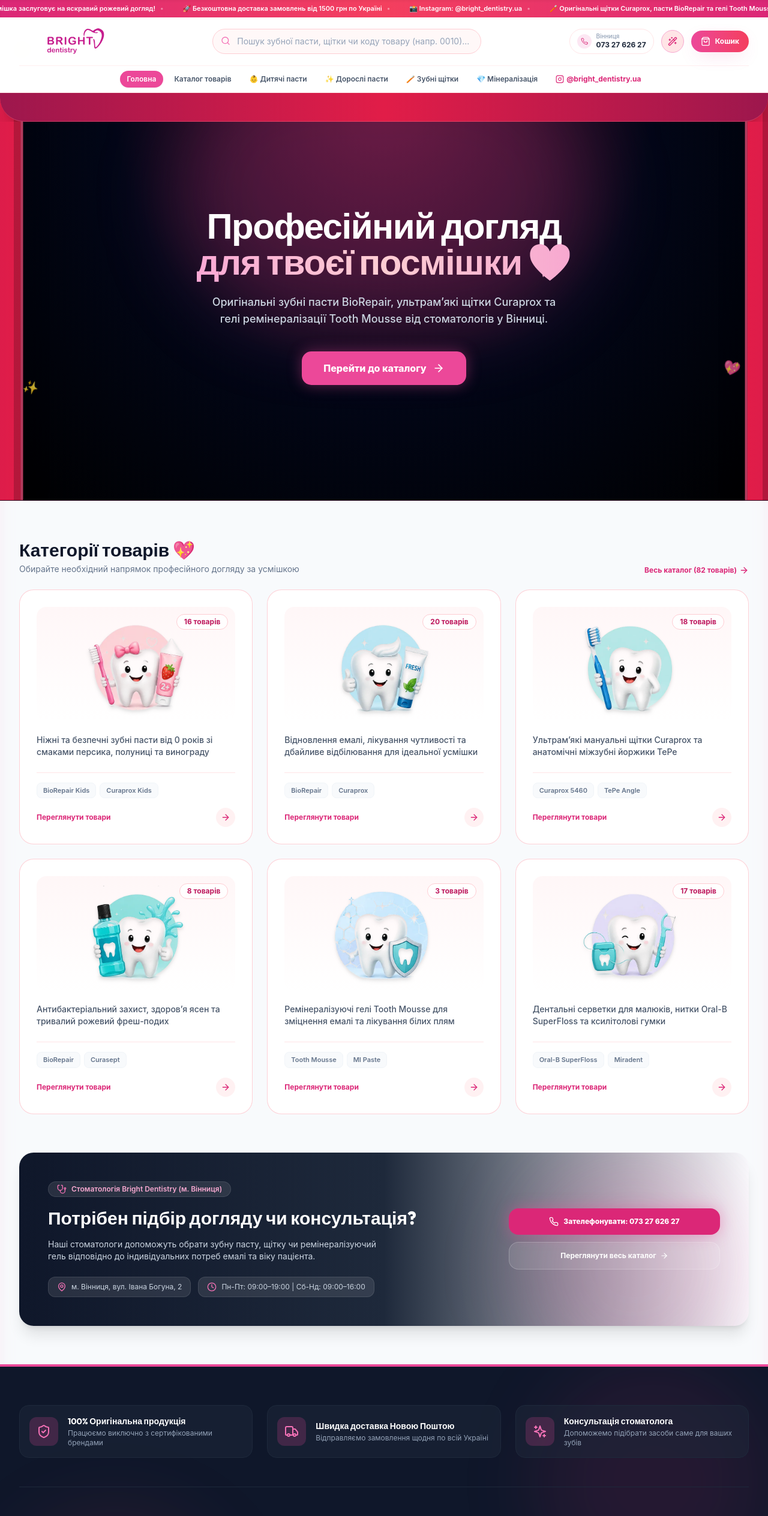
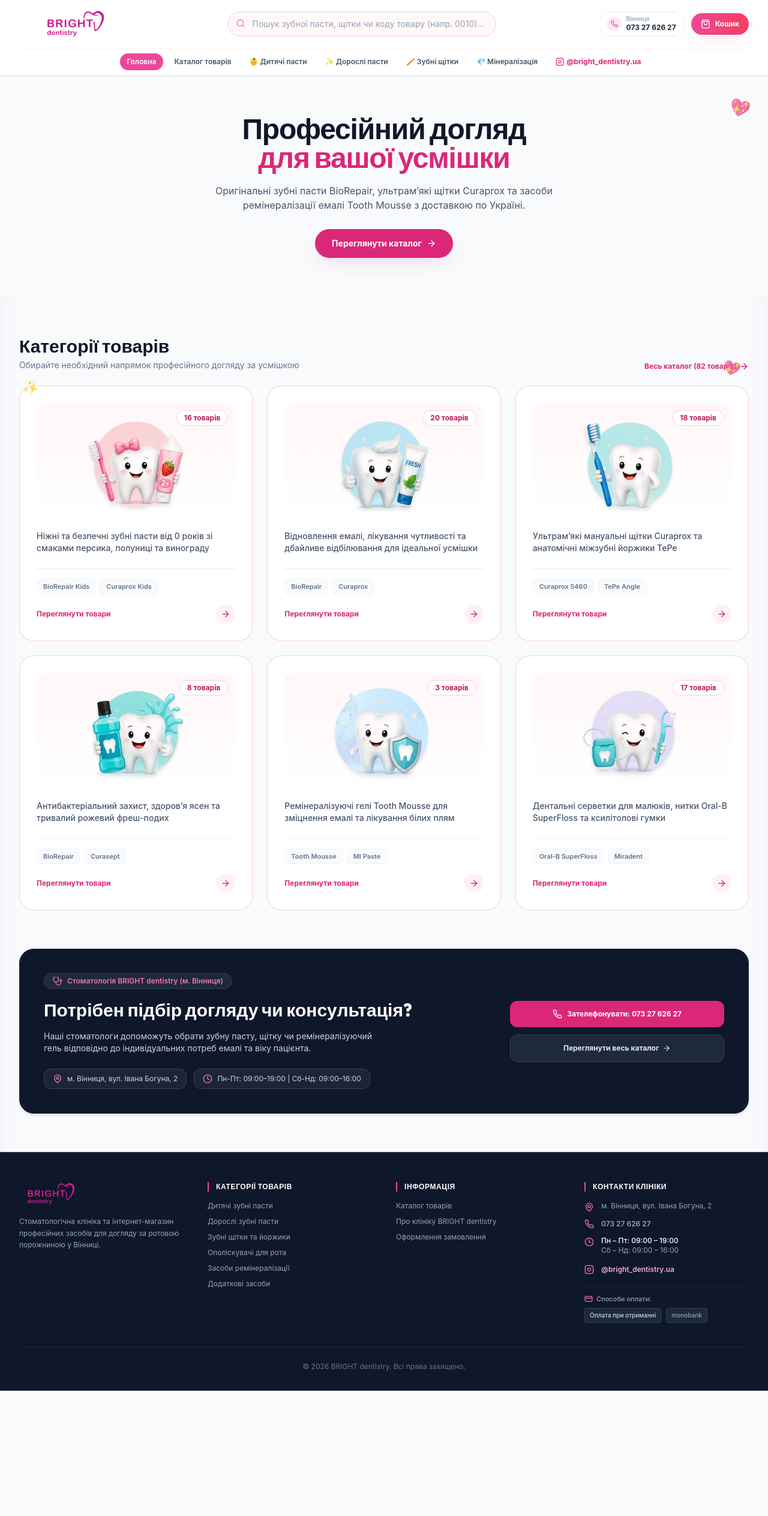
Before and after one commit to androsovzp/brightdentistry, a Next.js app: page / in a window 1280 px wide. Shown: the top 2528 px of the page at 60% size. After the commit the page ends 2319 px from the top, so only its background shows below. Built offline with nearby package versions, Linux system fonts and the light colour scheme.

Commit message:
Simplify UI to clean minimalism: remove unreadable gradients, AI feature blocks, marquee ticker, and curtain animations

```diff
--- a/components/CategoryCatalog.jsx
+++ b/components/CategoryCatalog.jsx
@@ -131,7 +131,7 @@
       <div className="flex flex-col sm:flex-row items-start sm:items-end justify-between mb-6 gap-4">
         <div>
           <h2 className="font-heading font-extrabold text-2xl sm:text-3xl text-slate-900">
-            Категорії товарів 💖
+            Категорії товарів
           </h2>
           <p className="text-slate-500 text-xs sm:text-sm mt-1 max-w-xl">
             Обирайте необхідний напрямок професійного догляду за усмішкою
--- a/components/Footer.jsx
+++ b/components/Footer.jsx
@@ -1,50 +1,13 @@
 import React from 'react';
 import Link from 'next/link';
-import { Phone, Mail, MapPin, ShieldCheck, Truck, Sparkles, Heart, CreditCard, Clock, Instagram } from 'lucide-react';
+import { Phone, MapPin, Clock, Instagram, CreditCard } from 'lucide-react';
 
 export default function Footer() {
   return (
-    <footer className="bg-slate-900 text-slate-300 pt-16 pb-8 border-t-4 border-brand-500 relative overflow-hidden">
-      {/* Background Decorative Pink Blur */}
-      <div className="absolute top-0 right-0 w-96 h-96 bg-brand-600/10 rounded-full blur-3xl pointer-events-none" />
-      <div className="absolute bottom-0 left-0 w-96 h-96 bg-rosebrand-500/10 rounded-full blur-3xl pointer-events-none" />
+    <footer className="bg-slate-900 text-slate-300 pt-12 pb-8 border-t-2 border-slate-800">
+      <div className="max-w-7xl mx-auto px-4 sm:px-6 lg:px-8">
 
-      <div className="max-w-7xl mx-auto px-4 sm:px-6 lg:px-8 relative z-10">
-
-        {/* Features Bar */}
-        <div className="grid grid-cols-1 md:grid-cols-3 gap-6 pb-12 mb-12 border-b border-slate-800">
-          <div className="flex items-center gap-4 p-4 rounded-2xl bg-slate-800/50 border border-slate-800">
-            <div className="w-12 h-12 rounded-xl bg-brand-500/20 text-brand-400 flex items-center justify-center shrink-0">
-              <ShieldCheck className="w-6 h-6" />
-            </div>
-            <div>
-              <h4 className="font-bold text-white text-sm">100% Оригінальна продукція</h4>
-              <p className="text-xs text-slate-400 mt-0.5">Працюємо виключно з сертифікованими брендами</p>
-            </div>
-          </div>
-
-          <div className="flex items-center gap-4 p-4 rounded-2xl bg-slate-800/50 border border-slate-800">
-            <div className="w-12 h-12 rounded-xl bg-brand-500/20 text-brand-400 flex items-center justify-center shrink-0">
-              <Truck className="w-6 h-6" />
-            </div>
-            <div>
-              <h4 className="font-bold text-white text-sm">Швидка доставка Новою Поштою</h4>
-              <p className="text-xs text-slate-400 mt-0.5">Відправляємо замовлення щодня по всій Україні</p>
-            </div>
-          </div>
-
-          <div className="flex items-center gap-4 p-4 rounded-2xl bg-slate-800/50 border border-slate-800">
-            <div className="w-12 h-12 rounded-xl bg-brand-500/20 text-brand-400 flex items-center justify-center shrink-0">
-              <Sparkles className="w-6 h-6" />
-            </div>
-            <div>
-              <h4 className="font-bold text-white text-sm">Консультація стоматолога</h4>
-              <p className="text-xs text-slate-400 mt-0.5">Допоможемо підібрати засоби саме для ваших зубів</p>
-            </div>
-          </div>
-        </div>
-
-        <div className="grid grid-cols-1 md:grid-cols-2 lg:grid-cols-4 gap-10 mb-12">
+        <div className="grid grid-cols-1 md:grid-cols-2 lg:grid-cols-4 gap-10 mb-10">
 
           {/* Col 1: Brand Info */}
           <div className="space-y-4">
@@ -52,52 +15,48 @@
               <img
                 src="/images/logo.svg"
                 alt="BRIGHT dentistry"
-                className="h-12 w-auto object-contain"
+                className="h-10 w-auto object-contain"
               />
             </div>
             <p className="text-xs text-slate-400 leading-relaxed">
-              Стоматологічна клініка та інтернет-магазин професійних засобів для догляду за ротовою порожниною. Ваша усмішка — наша головна турбота.
+              Стоматологічна клініка та інтернет-магазин професійних засобів для догляду за ротовою порожниною у Вінниці.
             </p>
-            <div className="pt-2 flex items-center gap-2 text-xs text-brand-300">
-              <Heart className="w-4 h-4 text-brand-400 fill-brand-400 animate-pulse" />
-              <span>З турботою про здоров'я ваших зубів</span>
-            </div>
           </div>
 
           {/* Col 2: Categories */}
           <div>
-            <h4 className="font-heading font-bold text-white text-sm uppercase tracking-wider mb-4 border-l-2 border-brand-500 pl-3">
+            <h4 className="font-heading font-bold text-white text-xs uppercase tracking-wider mb-4 border-l-2 border-brand-500 pl-3">
               Категорії товарів
             </h4>
             <ul className="space-y-2.5 text-xs text-slate-400">
               <li>
                 <Link href="/catalog/Дитячі%20пасти" className="hover:text-brand-400 transition-colors">
-                  👶 Дитячі зубні пасти
+                  Дитячі зубні пасти
                 </Link>
               </li>
               <li>
                 <Link href="/catalog/Дорослі%20пасти" className="hover:text-brand-400 transition-colors">
-                  ✨ Дорослі зубні пасти
+                  Дорослі зубні пасти
                 </Link>
               </li>
               <li>
                 <Link href="/catalog/Щітки" className="hover:text-brand-400 transition-colors">
-                  🪥 Мануальні та міжзубні щітки
+                  Зубні щітки та йоржики
                 </Link>
               </li>
               <li>
                 <Link href="/catalog/Ополіскувачі" className="hover:text-brand-400 transition-colors">
-                  💧 Ополіскувачі для рота
+                  Ополіскувачі для рота
                 </Link>
               </li>
               <li>
                 <Link href="/catalog/Мінералізація" className="hover:text-brand-400 transition-colors">
-                  💎 Засоби ремінералізації (Tooth Mousse)
+                  Засоби ремінералізації
                 </Link>
               </li>
               <li>
                 <Link href="/catalog/Додаткові%20засоби" className="hover:text-brand-400 transition-colors">
-                  🧼 Серветки, зубні нитки та ксилітол
+                  Додаткові засоби
                 </Link>
               </li>
             </ul>
@@ -105,13 +64,13 @@
 
           {/* Col 3: Navigation */}
           <div>
-            <h4 className="font-heading font-bold text-white text-sm uppercase tracking-wider mb-4 border-l-2 border-brand-500 pl-3">
+            <h4 className="font-heading font-bold text-white text-xs uppercase tracking-wider mb-4 border-l-2 border-brand-500 pl-3">
               Інформація
             </h4>
             <ul className="space-y-2.5 text-xs text-slate-400">
               <li>
                 <Link href="/catalog" className="hover:text-brand-400 transition-colors">
-                  Повний каталог товарів
+                  Каталог товарів
                 </Link>
               </li>
               <li>
@@ -125,11 +84,6 @@
                 </a>
               </li>
               <li>
-                <a href="#delivery" className="hover:text-brand-400 transition-colors">
-                  Оплата та доставка
-                </a>
-              </li>
-              <li>
                 <Link href="/checkout" className="hover:text-brand-400 transition-colors">
                   Оформлення замовлення
                 </Link>
@@ -139,7 +93,7 @@
 
           {/* Col 4: Contacts & Location */}
           <div>
-            <h4 className="font-heading font-bold text-white text-sm uppercase tracking-wider mb-4 border-l-2 border-brand-500 pl-3">
+            <h4 className="font-heading font-bold text-white text-xs uppercase tracking-wider mb-4 border-l-2 border-brand-500 pl-3">
               Контакти клініки
             </h4>
             <ul className="space-y-3 text-xs text-slate-400">
@@ -166,24 +120,24 @@
                   href="https://www.instagram.com/bright_dentistry.ua/"
                   target="_blank"
                   rel="noopener noreferrer"
-                  className="hover:text-white font-semibold text-brand-300 underline"
+                  className="hover:text-white font-semibold text-brand-300"
                 >
                   @bright_dentistry.ua
                 </a>
               </li>
             </ul>
 
-            <div className="mt-6 pt-4 border-t border-slate-800">
-              <div className="text-[11px] text-slate-400 font-medium mb-2 flex items-center gap-1.5">
+            <div className="mt-5 pt-3 border-t border-slate-800">
+              <div className="text-[11px] text-slate-400 font-medium mb-1.5 flex items-center gap-1.5">
                 <CreditCard className="w-3.5 h-3.5 text-brand-400" />
                 Способи оплати:
               </div>
               <div className="flex items-center gap-2 text-[10px]">
-                <span className="bg-slate-800 px-2 py-1 rounded text-slate-300 font-semibold border border-slate-700">
+                <span className="bg-slate-800 px-2 py-1 rounded text-slate-300 font-medium border border-slate-700">
                   Оплата при отриманні
                 </span>
-                <span className="bg-brand-900/60 text-brand-300 px-2 py-1 rounded font-semibold border border-brand-800/50">
-                  monobank (незабаром)
+                <span className="bg-slate-800 px-2 py-1 rounded text-slate-400 font-medium border border-slate-700">
+                  monobank
                 </span>
               </div>
             </div>
@@ -191,15 +145,10 @@
         </div>
 
         {/* Bottom Bar */}
-        <div className="pt-8 border-t border-slate-800 flex flex-col md:flex-row items-center justify-between text-xs text-slate-500 gap-4">
-          <div>
-            © {new Date().getFullYear()} Bright Dentistry. Всі права захищено.
-          </div>
-          <div className="flex items-center gap-6">
-            <span>Офіційна продукція</span>
-            <span>Консультація стоматологів</span>
-          </div>
+        <div className="pt-6 border-t border-slate-800 text-center text-xs text-slate-500">
+          © {new Date().getFullYear()} BRIGHT dentistry. Всі права захищено.
         </div>
+
       </div>
     </footer>
   );
--- a/components/Header.jsx
+++ b/components/Header.jsx
@@ -71,18 +71,6 @@
 
   return (
     <header className="sticky top-0 z-40 w-full shadow-sm bg-white/95 backdrop-blur-md border-b border-rose-100">
-
-      {/* Top Neon-Pink Marquee Ticker */}
-      <div className="bg-gradient-to-r from-brand-600 via-rosebrand-500 to-pink-600 text-white text-[11px] font-semibold py-1.5 overflow-hidden shadow-inner flex items-center select-none">
-        <div className="animate-marquee flex items-center whitespace-nowrap gap-8">
-          {[...marqueeItems, ...marqueeItems].map((text, idx) => (
-            <span key={idx} className="flex items-center gap-2">
-              <span>{text}</span>
-              <span className="text-white/40">•</span>
-            </span>
-          ))}
-        </div>
-      </div>
 
       {/* Main Header Container */}
       <div className="max-w-7xl mx-auto px-4 sm:px-6 lg:px-8">
@@ -178,18 +166,7 @@
               </div>
             </a>
 
-            {/* Sparkle Mode subtle icon toggle */}
-            <button
-              onClick={toggleSparkleMode}
-              className={`p-2.5 rounded-full text-xs font-bold transition-all border shadow-2xs ${
-                isSparkleMode
-                  ? 'bg-rose-100 text-brand-700 border-brand-300 hover:bg-rose-200'
-                  : 'bg-slate-100 text-slate-500 border-slate-200 hover:bg-slate-200'
-              }`}
-              title={isSparkleMode ? 'Вимкнути рожеві бліки' : 'Увімкнути Pink Sparkle Mode'}
-            >
-              <Wand2 className={`w-4 h-4 ${isSparkleMode ? 'text-brand-600' : 'text-slate-400'}`} />
-            </button>
+
 
             {/* Cart Button */}
             <button
--- a/components/Hero.jsx
+++ b/components/Hero.jsx
@@ -1,76 +1,32 @@
-import React, { useState, useEffect } from 'react';
+import React from 'react';
 import Link from 'next/link';
 import { ArrowRight } from 'lucide-react';
 
 export default function Hero() {
-  const [isOpen, setIsOpen] = useState(false);
+  return (
+    <section className="bg-slate-50 border-b border-rose-100/60 py-12 sm:py-16">
+      <div className="max-w-4xl mx-auto px-4 sm:px-6 lg:px-8 text-center space-y-5">
 
-  // Curtain Opening Animation on Load
-  useEffect(() => {
-    const timer = setTimeout(() => {
-      setIsOpen(true);
-    }, 400);
-    return () => clearTimeout(timer);
-  }, []);
-
-  return (
-    <section className="relative overflow-hidden bg-slate-950 text-white min-h-[70vh] lg:min-h-[85vh] flex items-center justify-center border-b border-rose-900/30 select-none">
-
-      {/* Soft Ambient Background Spotlights */}
-      <div className="absolute inset-0 bg-[radial-gradient(ellipse_at_top,_var(--tw-gradient-stops))] from-brand-900/60 via-slate-950 to-black pointer-events-none" />
-      <div className="absolute top-1/4 left-1/2 -translate-x-1/2 -translate-y-1/2 w-[700px] h-[450px] bg-pink-500/20 rounded-full blur-3xl pointer-events-none" />
-
-      {/* Top Valance (Чистий ламбрекен без банерного тексту) */}
-      <div className="absolute top-0 inset-x-0 z-40 flex justify-between pointer-events-none overflow-hidden h-10 sm:h-12">
-        <div className="w-full h-full bg-gradient-to-r from-brand-800 via-rosebrand-600 to-brand-800 border-b border-rose-400/40 shadow-xl rounded-b-[40px]" />
-      </div>
-
-      {/* Left Velvet Curtain */}
-      <div
-        className={`absolute left-0 top-0 bottom-0 w-1/2 z-30 bg-gradient-to-r from-brand-900 via-brand-700 to-rosebrand-600 border-r-4 border-rose-400/40 shadow-2xl transition-transform duration-[1300ms] ease-in-out pointer-events-none ${
-          isOpen ? '-translate-x-[94%]' : 'translate-x-0'
-        }`}
-      >
-        <div className="absolute inset-0 bg-[repeating-linear-gradient(90deg,transparent,transparent_25px,rgba(0,0,0,0.2)_25px,rgba(0,0,0,0.2)_50px)]" />
-      </div>
-
-      {/* Right Velvet Curtain */}
-      <div
-        className={`absolute right-0 top-0 bottom-0 w-1/2 z-30 bg-gradient-to-l from-brand-900 via-brand-700 to-rosebrand-600 border-l-4 border-rose-400/40 shadow-2xl transition-transform duration-[1300ms] ease-in-out pointer-events-none ${
-          isOpen ? 'translate-x-[94%]' : 'translate-x-0'
-        }`}
-      >
-        <div className="absolute inset-0 bg-[repeating-linear-gradient(90deg,transparent,transparent_25px,rgba(0,0,0,0.2)_25px,rgba(0,0,0,0.2)_50px)]" />
-      </div>
-
-      {/* Clean Stage Content */}
-      <div className="max-w-4xl mx-auto px-4 sm:px-6 lg:px-8 text-center relative z-10 py-16 sm:py-24 space-y-6 animate-in fade-in duration-700">
-
-        {/* Human Headline */}
-        <h1 className="font-heading font-extrabold text-3xl sm:text-5xl lg:text-6xl text-white leading-[1.15] tracking-tight">
+        <h1 className="font-heading font-extrabold text-3xl sm:text-5xl text-slate-900 leading-tight tracking-tight">
           Професійний догляд <br />
-          <span className="bg-clip-text text-transparent bg-gradient-to-r from-pink-300 via-rose-200 to-brand-300">
-            для твоєї посмішки 💖
-          </span>
+          <span className="text-brand-600">для вашої усмішки</span>
         </h1>
 
-        <p className="text-slate-300 text-sm sm:text-lg max-w-xl mx-auto leading-relaxed font-medium">
-          Оригінальні зубні пасти BioRepair, ультрам’які щітки Curaprox та гелі ремінералізації Tooth Mousse від стоматологів у Вінниці.
+        <p className="text-slate-600 text-sm sm:text-base max-w-xl mx-auto leading-relaxed">
+          Оригінальні зубні пасти BioRepair, ультрам’які щітки Curaprox та засоби ремінералізації емалі Tooth Mousse з доставкою по Україні.
         </p>
 
-        {/* Single Clean Primary Action Button */}
-        <div className="pt-4 flex justify-center">
+        <div className="pt-2 flex justify-center">
           <Link
             href="/catalog"
-            className="px-9 py-4 bg-gradient-to-r from-brand-500 to-pink-500 hover:from-brand-600 hover:to-pink-600 text-white rounded-2xl font-extrabold text-sm sm:text-base flex items-center justify-center gap-2.5 shadow-pink-glow transition-all active:scale-95"
+            className="px-7 py-3.5 bg-brand-600 hover:bg-brand-700 text-white rounded-full font-bold text-sm flex items-center justify-center gap-2 shadow-pink-soft hover:shadow-pink-glow transition-all active:scale-95"
           >
-            <span>Перейти до каталогу</span>
-            <ArrowRight className="w-5 h-5" />
+            <span>Переглянути каталог</span>
+            <ArrowRight className="w-4 h-4" />
           </Link>
         </div>
 
       </div>
-
     </section>
   );
 }
--- a/pages/index.jsx
+++ b/pages/index.jsx
@@ -26,39 +26,37 @@
       </Head>
 
       <div className="space-y-12 pb-16">
-
-
         {/* 1. Sleek Minimalist Hero */}
         <Hero />
 
         {/* 2. Visual Category Tiles Catalog */}
         <CategoryCatalog />
 
-      {/* 3. Clinic Consultation & Location Banner */}
+        {/* 3. Clinic Consultation & Location Banner (Clean, Minimal & High-Contrast) */}
+        <section className="max-w-7xl mx-auto px-4 sm:px-6 lg:px-8">
+          <div className="bg-slate-900 rounded-3xl p-8 sm:p-10 text-white shadow-md border border-slate-800">
+            <div className="grid grid-cols-1 lg:grid-cols-12 gap-8 items-center">
 
-      <section className="max-w-7xl mx-auto px-4 sm:px-6 lg:px-8">
-        <div className="bg-gradient-to-r from-slate-900 via-slate-800 to-brand-950 rounded-3xl p-8 sm:p-12 text-white relative overflow-hidden shadow-xl">
-          <div className="absolute right-0 top-0 w-96 h-96 bg-brand-500/15 rounded-full blur-3xl pointer-events-none" />
+              <div className="lg:col-span-8 space-y-4">
+                <div className="inline-flex items-center gap-2 bg-slate-800 text-brand-400 px-3.5 py-1 rounded-full text-xs font-semibold border border-slate-700">
+                  <Stethoscope className="w-4 h-4" />
+                  <span>Стоматологія BRIGHT dentistry (м. Вінниця)</span>
+                </div>
 
-          <div className="relative z-10 grid grid-cols-1 lg:grid-cols-12 gap-8 items-center">
-            <div className="lg:col-span-8 space-y-4">
-              <div className="inline-flex items-center gap-2 bg-white/10 text-brand-300 px-3.5 py-1 rounded-full text-xs font-semibold border border-white/10">
-                <Stethoscope className="w-4 h-4 text-brand-400" />
-                <span>Стоматологія Bright Dentistry (м. Вінниця)</span>
-              </div>
-              <h3 className="font-heading font-extrabold text-2xl sm:text-3xl leading-snug">
+                <h3 className="font-heading font-extrabold text-2xl sm:text-3xl text-white leading-snug">
                   Потрібен підбір догляду чи консультація?
                 </h3>
+
                 <p className="text-slate-300 text-xs sm:text-sm max-w-xl leading-relaxed">
                   Наші стоматологи допоможуть обрати зубну пасту, щітку чи ремінералізуючий гель відповідно до індивідуальних потреб емалі та віку пацієнта.
                 </p>
 
                 <div className="pt-2 flex flex-wrap gap-3 text-xs text-slate-300">
-                <div className="flex items-center gap-2 bg-white/10 px-3.5 py-2 rounded-xl border border-white/10">
+                  <div className="flex items-center gap-2 bg-slate-800/80 px-3.5 py-2 rounded-xl border border-slate-700">
                     <MapPin className="w-4 h-4 text-brand-400 shrink-0" />
                     <span>м. Вінниця, вул. Івана Богуна, 2</span>
                   </div>
-                <div className="flex items-center gap-2 bg-white/10 px-3.5 py-2 rounded-xl border border-white/10">
+                  <div className="flex items-center gap-2 bg-slate-800/80 px-3.5 py-2 rounded-xl border border-slate-700">
                     <Clock className="w-4 h-4 text-brand-400 shrink-0" />
                     <span>Пн-Пт: 09:00–19:00 | Сб-Нд: 09:00–16:00</span>
                   </div>
@@ -68,19 +66,20 @@
               <div className="lg:col-span-4 flex flex-col sm:flex-row lg:flex-col gap-3 justify-center">
                 <a
                   href="tel:+380732762627"
-                className="px-6 py-3.5 bg-brand-600 hover:bg-brand-700 text-white rounded-2xl font-extrabold text-xs text-center transition-all shadow-pink-glow flex items-center justify-center gap-2"
+                  className="px-6 py-3.5 bg-brand-600 hover:bg-brand-700 text-white rounded-xl font-bold text-xs text-center transition-colors flex items-center justify-center gap-2 shadow-sm"
                 >
                   <Phone className="w-4 h-4" />
                   <span>Зателефонувати: 073 27 626 27</span>
                 </a>
                 <Link
                   href="/catalog"
-                className="px-6 py-3.5 bg-white/10 hover:bg-white/20 text-white border border-white/20 rounded-2xl font-bold text-xs text-center transition-colors flex items-center justify-center gap-1.5"
+                  className="px-6 py-3.5 bg-slate-800 hover:bg-slate-700 text-slate-200 border border-slate-700 rounded-xl font-bold text-xs text-center transition-colors flex items-center justify-center gap-1.5"
                 >
                   <span>Переглянути весь каталог</span>
                   <ArrowRight className="w-3.5 h-3.5" />
                 </Link>
               </div>
+
             </div>
           </div>
         </section>
```
Lines whose indentation alone changed are shown as unchanged.
